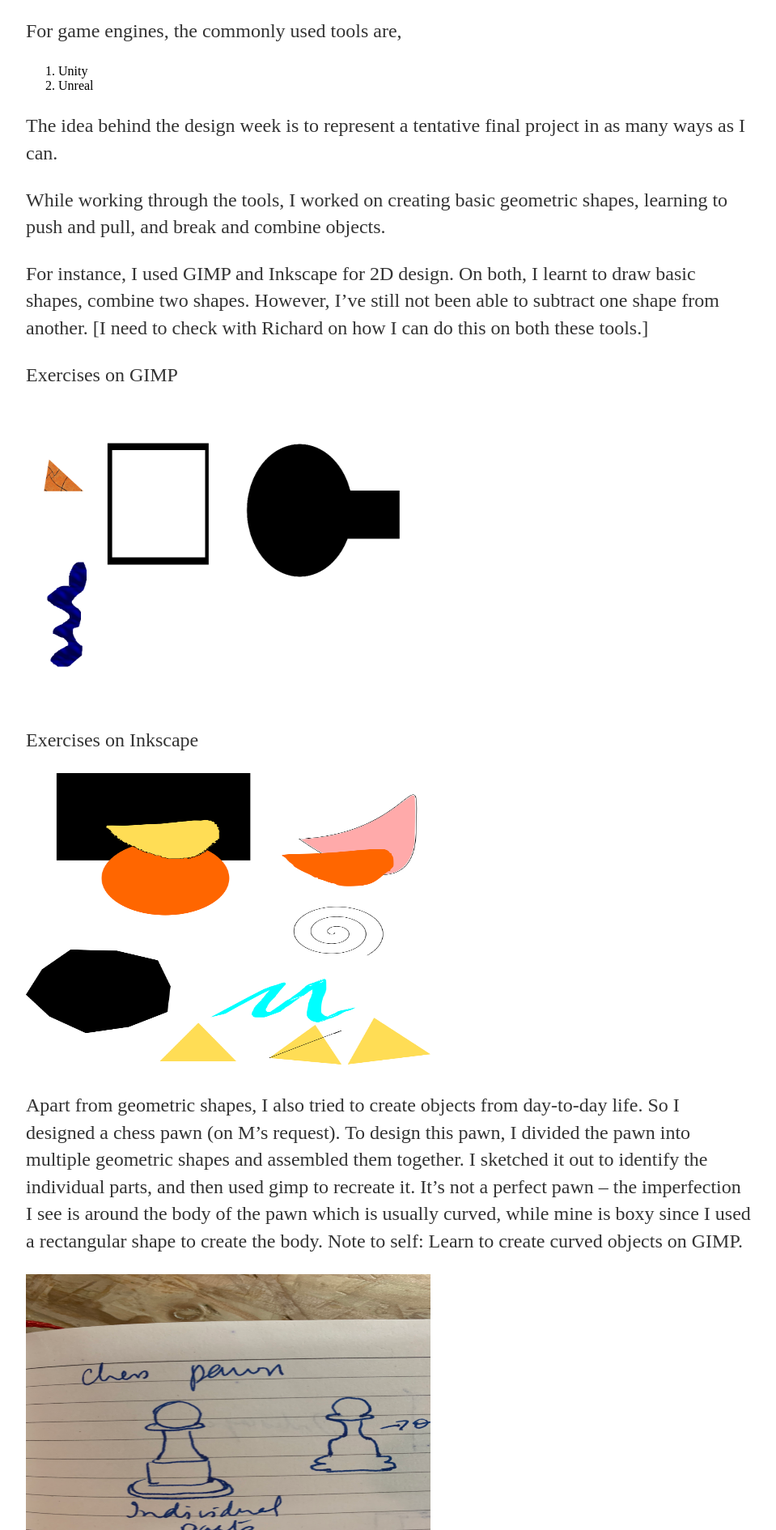
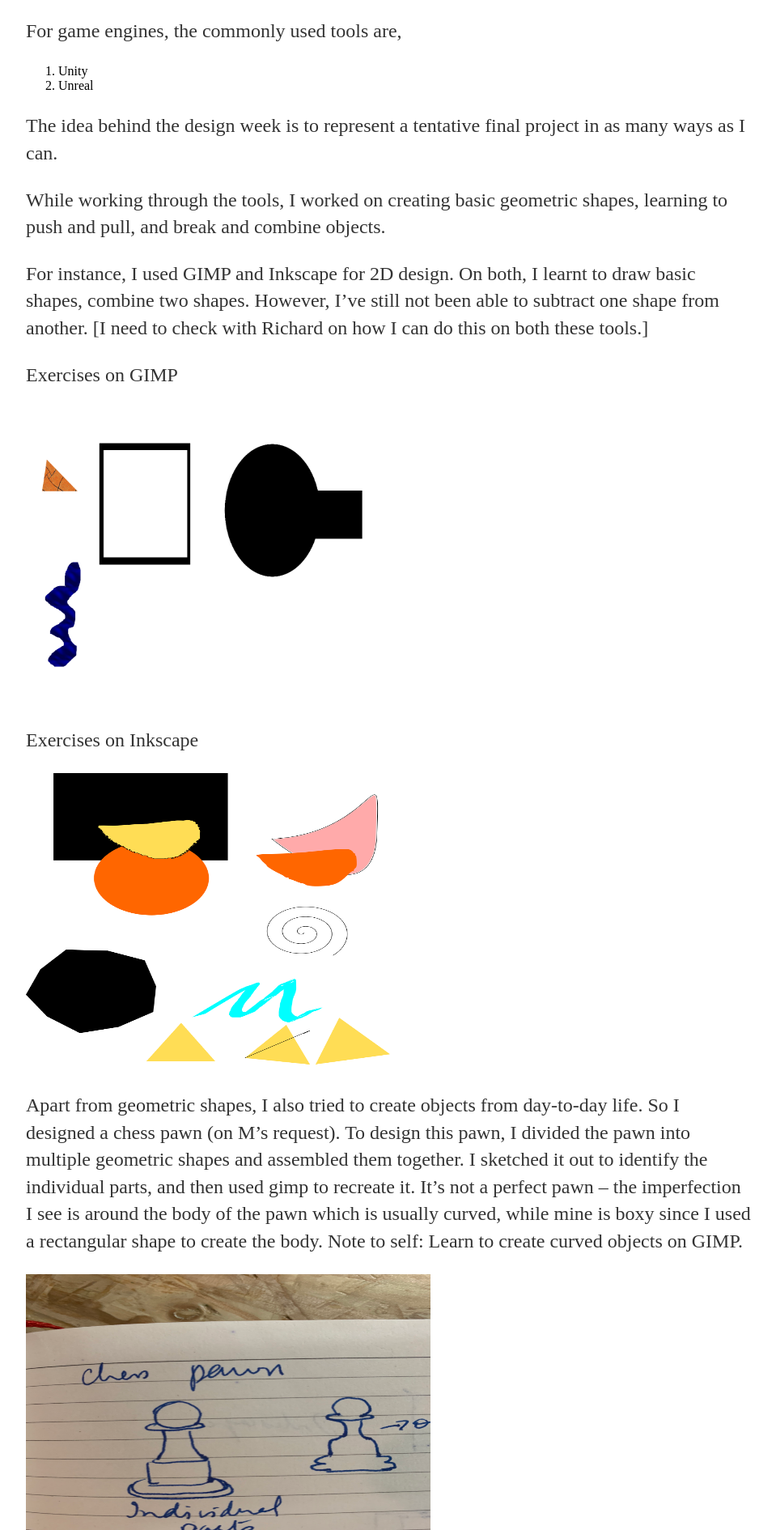
Before and after one commit to AN-M-M/AN-M-M.github.io, a Jekyll site: the page built from _posts/2019-11-11-Week-3-Design.md, in a window 1280 px wide. Shown: the part 2257-4147 px from the top of the page at 81% size, without its empty margins (160-1119 px from the left). Built offline with Jekyll 4.4.1, drawn with Linux system fonts in a browser that asks for light colours.

Commit message:
Update 2019-11-11-Week-3-Design.md

```diff
--- a/_posts/2019-11-11-Week-3-Design.md
+++ b/_posts/2019-11-11-Week-3-Design.md
@@ -80,11 +80,11 @@ For instance, I used GIMP and Inkscape for 2D design. On both, I learnt to draw
 
 Exercises on GIMP
 
-![idea 3](/images/learninggimp.png){:height="360px" width="500px"}
+![idea 3](/images/learninggimp.png){:height="360px" width="450px"}
 
 Exercises on Inkscape
 
-![idea 3](/images/learninginkscape.png){:height="360px" width="500px"}
+![idea 3](/images/learninginkscape.png){:height="360px" width="450px"}
 
 Apart from geometric shapes, I also tried to create objects from day-to-day life. So I designed a chess pawn (on M's request). To design this pawn, I divided the pawn into multiple geometric shapes and assembled them together. I sketched it out to identify the individual parts, and then used gimp to recreate it. It's not a perfect pawn -- the imperfection I see is around the body of the pawn which is usually curved, while mine is boxy since I used a rectangular shape to create the body. Note to self: Learn to create curved objects on GIMP.
 
```
